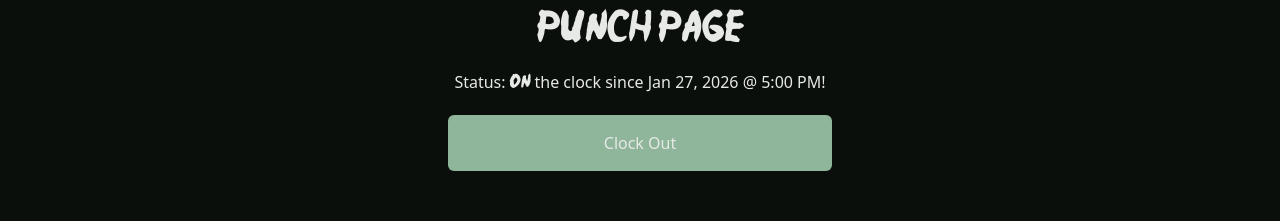
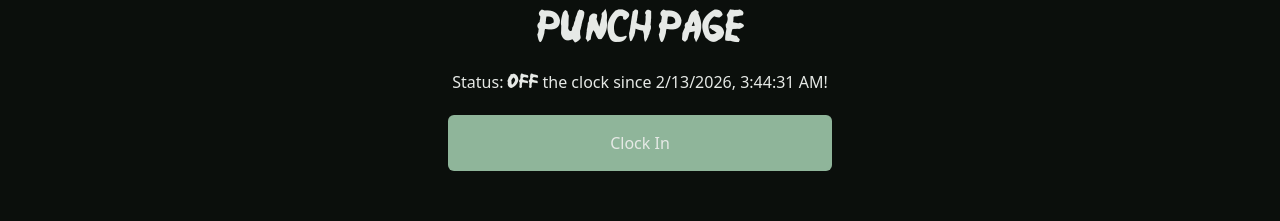
Before and after one commit to naataaniitsosie/startup, a React (Vite) app: page /punch in a window 1280 px wide. Shown: the part 123-344 px from the top of the page. Built offline with nearby package versions, Linux system fonts and the light colour scheme.

Commit message:
punch page updates punch

```diff
--- a/src/punch/punch.jsx
+++ b/src/punch/punch.jsx
@@ -1,12 +1,52 @@
-import React from 'react';
+import React, { useEffect, useState } from 'react';
 
 export function Punch() {
+  const [punch, setPunch] = useState({
+    time: new Date(),
+    status: "ON"
+  });
+
+  useEffect(() => {
+    // fetch from the server the current punch status and time
+
+    // MOCKED BACKEND RESPONSE
+    const oneHourAgo = new Date();
+    oneHourAgo.setHours(oneHourAgo.getHours() - 1);
+    setPunch({
+      time: oneHourAgo,
+      status: "OFF"
+    });
+
+  }, [])
+
+  const handlePunch = () => {
+    let newPunch;
+    if (punch.status === "ON") {
+      newPunch = {
+        time: new Date(),
+        status: "OFF"
+      };
+    } else {
+      newPunch = {
+        time: new Date(),
+        status: "ON"
+      };
+    }
+    setPunch(newPunch);
+
+    // MOCK BACKEND UPDATE
+    console.log("Punch should be sent to the backend:", newPunch);
+  }
   return (
     <main className="m-5 space-y-5">
       <h2 className="text-4xl m-5 text-center">Punch Page</h2>
       <div className="flex flex-col items-center">
-          <div>Status: <span className="ninja-naruto">ON</span> the clock since Jan 27, 2026 @ 5:00 PM!</div>
-          <div className="w-full max-w-sm flex justify-center m-5"><button className="flex-1 pt-4 pb-4 rounded-md ninja-button">Clock Out</button></div>
+          <div>Status: <span className="ninja-naruto">{punch.status}</span> the clock since {punch.time.toLocaleString()}!</div>
+          <div className="w-full max-w-sm flex justify-center m-5">
+            <button className="flex-1 pt-4 pb-4 rounded-md ninja-button" onClick={handlePunch}>
+              {punch.status === "ON" ? "Clock Out" : "Clock In"}
+            </button>
+          </div>
       </div>
     </main>
   );
```
